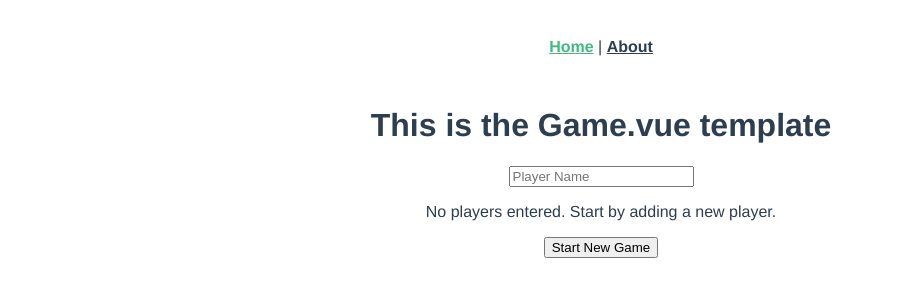
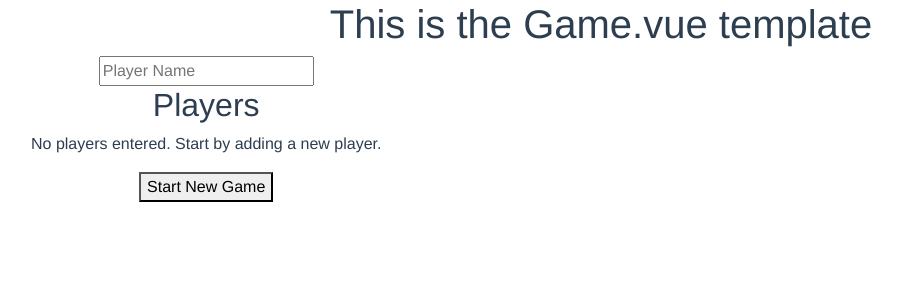
Before and after one commit to martylanger/fab-client, a Vue app: page /game in a window 1280 px wide. Shown: the top 300 px of the page, without its empty margins (39-941 px from the left). Built offline with nearby package versions, Linux system fonts and the light colour scheme.

Commit message:
Install bootstrap, Get rid of nav

```diff
--- a/package.json
+++ b/package.json
@@ -8,8 +8,11 @@
     "lint": "vue-cli-service lint"
   },
   "dependencies": {
+    "bootstrap": "^4.5.0",
+    "bootstrap-vue": "^2.14.0",
     "core-js": "^3.6.4",
     "vue": "^2.6.11",
+    "vue-functional-data-merge": "^3.1.0",
     "vue-router": "^3.1.6",
     "vuex": "^3.4.0"
   },
--- a/public/index.html
+++ b/public/index.html
@@ -3,7 +3,8 @@
   <head>
     <meta charset="utf-8">
     <meta http-equiv="X-UA-Compatible" content="IE=edge">
-    <meta name="viewport" content="width=device-width,initial-scale=1.0">
+    <meta name="viewport" content="width=device-width, initial-scale=1, shrink-to-fit=no">
+
     <link rel="icon" href="<%= BASE_URL %>favicon.ico">
     <title><%= htmlWebpackPlugin.options.title %></title>
   </head>
--- a/src/App.vue
+++ b/src/App.vue
@@ -1,10 +1,10 @@
 <template>
   <div id="app">
-    <div id="nav">
-      <router-link to="/">Home</router-link> |
-      <router-link to="/about">About</router-link>
+    <!-- <div id="nav"> -->
+      <!-- <router-link to="/">Home</router-link> | -->
+      <!-- <router-link to="/about">About</router-link> -->
       <!-- <router-link to="/game">TheGame</router-link> -->
-    </div>
+    <!-- </div> -->
     <router-view />
   </div>
 </template>
--- a/src/components/TheGame.vue
+++ b/src/components/TheGame.vue
@@ -1,6 +1,11 @@
 <template>
   <div class="fab">
-    <h1>This is the Game.vue template</h1>
+
+    <div class="container">
+      <div class="row">
+
+
+        <h1 class="col-12">This is the Game.vue template</h1>
         <!-- <p>phase is {{ phase }}</p>
         <p>whoseTurn is {{ whoseTurn }}</p>
         <p>The players are {{ players }}</p>
@@ -14,6 +19,7 @@
       			type="text"
       			class="input"
       		>
+          <h2>Players</h2>
           <ul v-if="players.length">
             <!-- <p>My 1st if works</p> -->
       			<PlayerName
@@ -37,8 +43,13 @@
             :player="player"
           />
           <TheBoard></TheBoard>
+
         </div>
-
+      <!-- row -->
+      </div>
+    <!-- container -->
+    </div>
+  <!-- fab -->
   </div>
 </template>
 
--- a/src/views/About.vue
+++ b/src/views/About.vue
@@ -1,5 +1,5 @@
-<template>
+<!-- <template>
   <div class="about">
     <h1>This is an about page</h1>
   </div>
-</template>
+</template> -->
```
Also changed, not shown: src/main.js (+9 -0 lines), 1 other file (tests, documents, lock files or other folders). Lines whose indentation alone changed are shown as unchanged.
